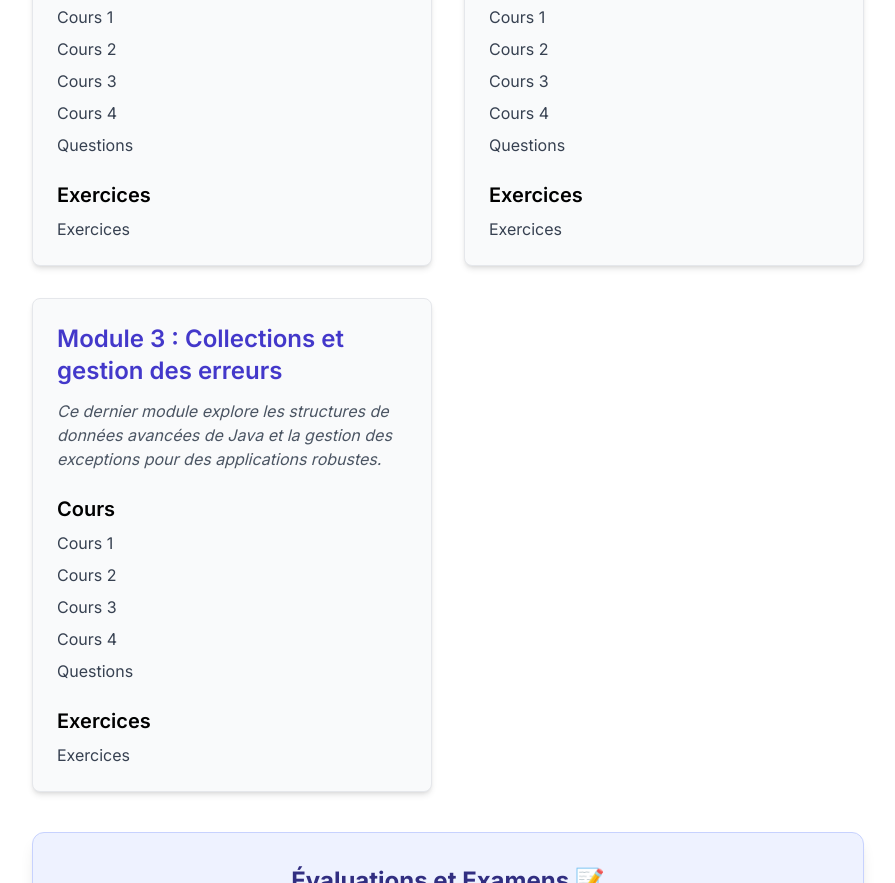
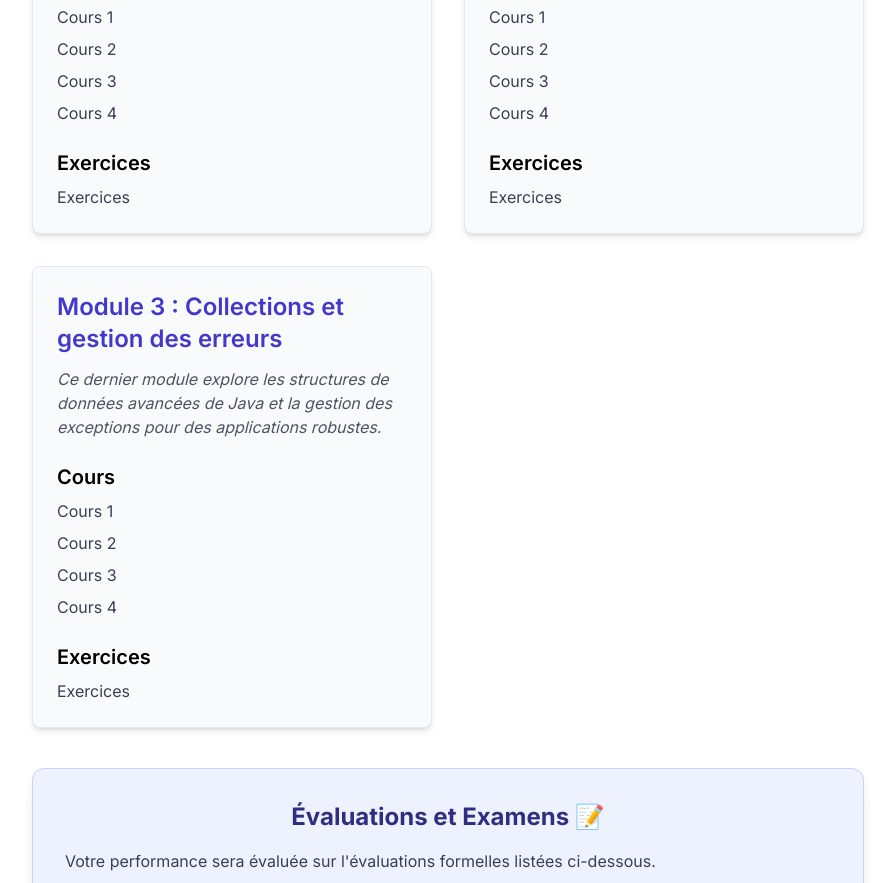
Before and after one commit to dafniskra/JAVA_PMN, a plain HTML site: page index.html in a window 1280 px wide. Shown: the part 561-1444 px from the top of the page, without its empty margins (192-1087 px from the left). Drawn offline with nearby package versions, Linux system fonts and the light colour scheme.

Commit message:
Update index.html

```diff
--- a/index.html
+++ b/index.html
@@ -38,7 +38,6 @@
                     <li><a href="./JAVA%20cours%201%2C%20Module%202.html" class="hover:text-indigo-500 transition-colors">Cours 2</a></li>
                     <li><a href="./JAVA%20cours%201%2C%20Module%203.html" class="hover:text-indigo-500 transition-colors">Cours 3</a></li>
                     <li><a href="./JAVA%20cours%201%2C%20Module%204.html" class="hover:text-indigo-500 transition-colors">Cours 4</a></li>
-                    <li><a href="./JAVA%20cours%201%2C%20Question.html" class="hover:text-indigo-500 transition-colors">Questions</a></li>
                 </ul>
                 <h3 class="text-xl font-semibold mt-6 mb-2">Exercices</h3>
                 <ul class="space-y-2 text-gray-700">
@@ -55,7 +54,6 @@
                     <li><a href="./JAVA%20cours%202%2C%20Module%202.html" class="hover:text-indigo-500 transition-colors">Cours 2</a></li>
                     <li><a href="./JAVA%20cours%202%2C%20Module%203.html" class="hover:text-indigo-500 transition-colors">Cours 3</a></li>
                     <li><a href="./JAVA%20cours%202%2C%20Module%204.html" class="hover:text-indigo-500 transition-colors">Cours 4</a></li>
-                    <li><a href="./JAVA%20cours%202%2C%20Question.html" class="hover:text-indigo-500 transition-colors">Questions</a></li>
                 </ul>
                 <h3 class="text-xl font-semibold mt-6 mb-2">Exercices</h3>
                 <ul class="space-y-2 text-gray-700">
@@ -72,7 +70,6 @@
                     <li><a href="./JAVA%20cours%203%2C%20Module%202.html" class="hover:text-indigo-500 transition-colors">Cours 2</a></li>
                     <li><a href="./JAVA%20cours%203%2C%20Module%203.html" class="hover:text-indigo-500 transition-colors">Cours 3</a></li>
                     <li><a href="./JAVA%20cours%203%2C%20Module%204.html" class="hover:text-indigo-500 transition-colors">Cours 4</a></li>
-                    <li><a href="./JAVA%20cours%203%2C%20Question.html" class="hover:text-indigo-500 transition-colors">Questions</a></li>
                 </ul>
                 <h3 class="text-xl font-semibold mt-6 mb-2">Exercices</h3>
                 <ul class="space-y-2 text-gray-700">
@@ -90,7 +87,7 @@
 
                 <h3 class="text-xl font-semibold text-gray-800 mt-6">Projet</h3>
                 <ul class="list-disc list-inside ml-6 space-y-2">
-                    <li><a href="/Projet%20M1.html" class="hover:text-indigo-500 transition-colors font-medium">Projet Final</a></li>
+                    <li><a href="./Projet%20M1.html" class="hover:text-indigo-500 transition-colors font-medium">Projet Final</a></li>
                 </ul>
             </div>
         </section>
```
